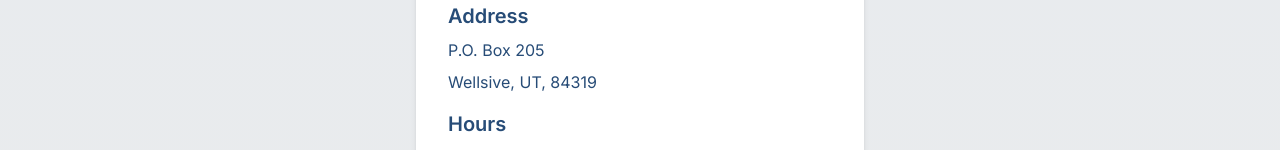
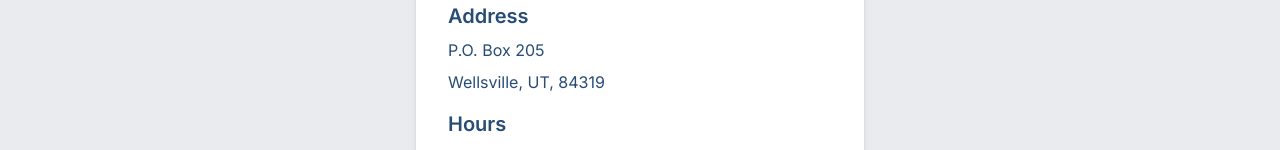
Before and after one commit to jordanzach13/VothRefrigeration, a Next.js app in the folder vothrefrigeration/: page /contact in a window 1280 px wide. Shown: the part 400-550 px from the top of the page. Built offline with nearby package versions, Linux system fonts and the light colour scheme.

Commit message:
spelling

```diff
--- a/vothrefrigeration/src/app/contact/page.js
+++ b/vothrefrigeration/src/app/contact/page.js
@@ -19,7 +19,7 @@ export default function Contact() {
           <div className="flex flex-col space-y-2">
             <h2 className="text-xl font-semibold">Address</h2>
             <p>P.O. Box 205</p>
-            <p>Wellsive, UT, 84319</p>
+            <p>Wellsville, UT, 84319</p>
           </div>
 
           <div className="flex flex-col space-y-2">
```
